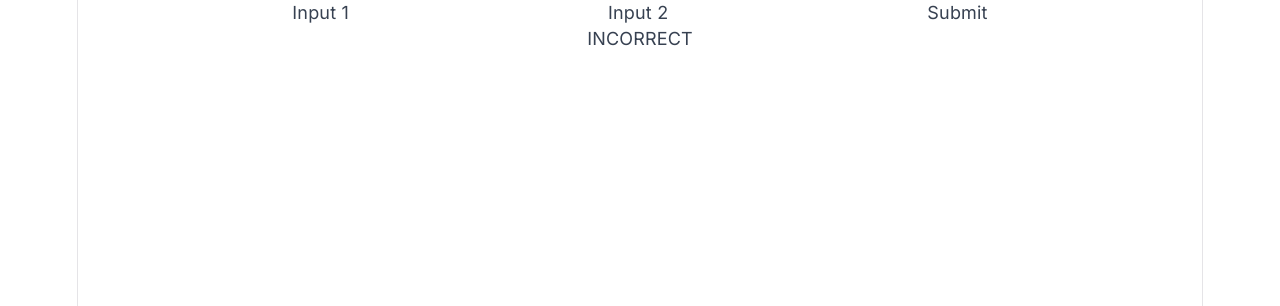
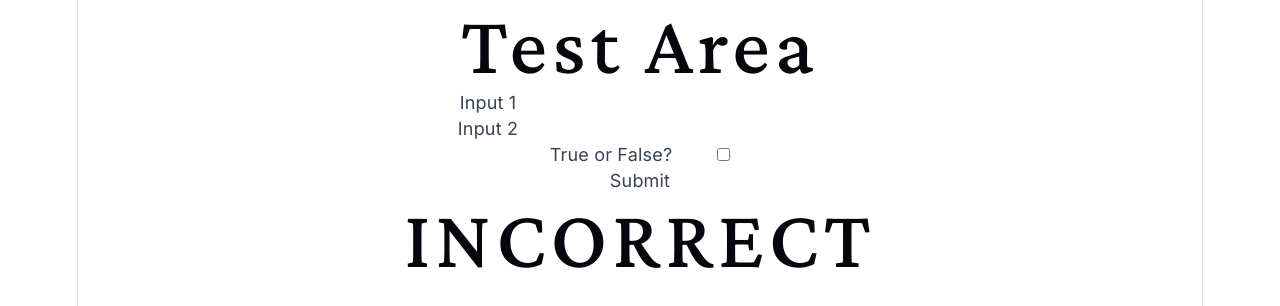
Before and after one commit to yeatz0408/portfolio-noahjung, a React (Vite) app in the folder portfolio-noahjung/: page /testarea in a window 1280 px wide. Shown: the top 306 px of the page. Built offline with nearby package versions, Linux system fonts and the light colour scheme; the HTML template or start-up script is replaced by a standard one.

Commit message:
refactor: submit form

```diff
--- a/portfolio-noahjung/src/practice/Quiz.tsx
+++ b/portfolio-noahjung/src/practice/Quiz.tsx
@@ -8,46 +8,52 @@ const Quiz: React.FC = () => {
     const [input1, setInput1] = useState<string>("")
     const [input2, setInput2] = useState<string>("")
 
-    const [isSuccess, setIsSuccess] = useState<boolean>(false)
-    const [resultText, setResultText] = useState<string>("Try the quiz")
+    const [checked, setChecked] = useState<boolean>(false)
 
-    const handleChange1 = (event: React.ChangeEvent<HTMLInputElement>) => {
+    const [message, setMessage] = useState<string>("Try the quiz")
+
+    const handleInput1 = (event: React.ChangeEvent<HTMLInputElement>) => {
         setInput1(event.target.value)
     }
-
-    const handleChange2 = (event: React.ChangeEvent<HTMLInputElement>) => {
+    const handleInput2 = (event: React.ChangeEvent<HTMLInputElement>) => {
         setInput2(event.target.value)
     }
-
-    const handleSubmit = (event: React.FormEvent) => {
+    const handleChecked = (event: React.ChangeEvent<HTMLInputElement>) => {
+        setChecked(event.target.checked)
+    }
+    const handleSubmit = (event: React.FormEvent<HTMLFormElement>) => {
         event.preventDefault()
-        alert(isSuccess)
+        alert(`${input1} ${input2} ${checked}`)
     }
 
     useEffect(() => {
+
         if (input1 === answer1 && input2 === answer2) {
-            setIsSuccess(true)
-            setResultText("CORRECT")
+            setMessage("CORRECT")
         } else {
-            setIsSuccess(false)
-            setResultText("INCORRECT")
+            setMessage("INCORRECT")
         }
     }, [input1, input2])
 
-
     return (
         <div>
+            <h1>Test Area</h1>
             <form onSubmit={handleSubmit}>
-                <label>Input 1</label>
-                <input type="text" value={input1} onChange={handleChange1} />
-                <label>Input 2</label>
-                <input type="text" value={input2} onChange={handleChange2} />
+                <div>
+                    <label className="mr-10">Input 1</label>
+                    <input type="text" value={input1} onChange={handleInput1} />
+                </div>
+                <div>
+                    <label className="mr-10">Input 2</label>
+                    <input type="text" value={input2} onChange={handleInput2} />
+                </div>
+                <div>
+                    <label className="mr-10">True or False?</label>
+                    <input type="checkbox" checked={checked} onChange={handleChecked} />
+                </div>
                 <button type="submit">Submit</button>
             </form>
-            <div>
-                {resultText}
-            </div>
-
+            <h1>{message}</h1>
         </div>
     )
 }
```
